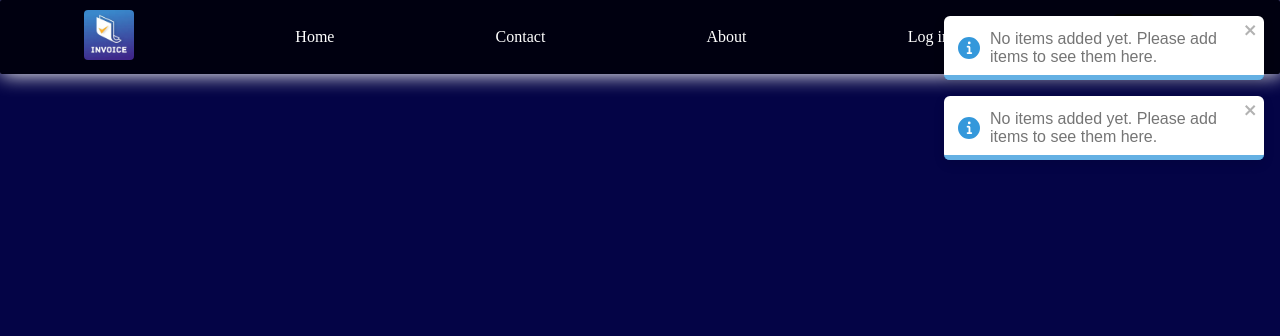
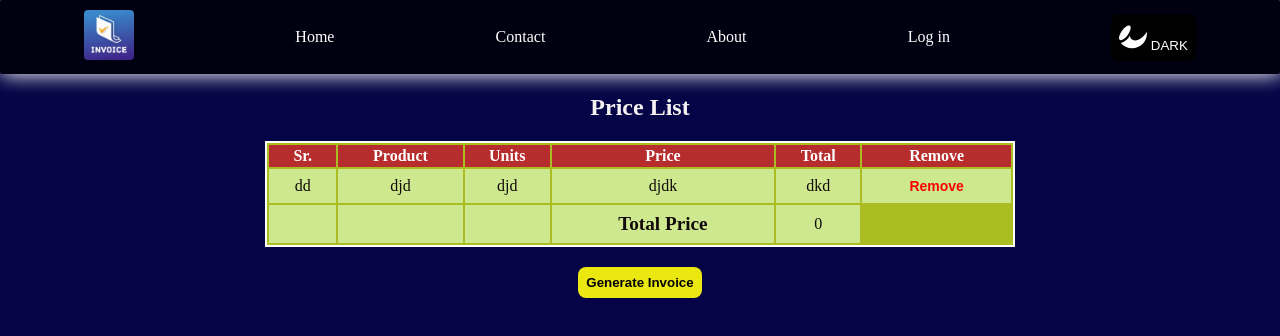
Before and after one commit to ayushbansal212/Invoice-Generator, a React (Create React App) app: page /addeditemslist in a window 1280 px wide. Shown: the top 336 px of the page. Built offline with nearby package versions, Linux system fonts and the light colour scheme; what @react-pdf/renderer would draw is missing.

Commit message:
changes made to product list table

```diff
--- a/src/invoiceGenerator/components/CSS/Invoice.css
+++ b/src/invoiceGenerator/components/CSS/Invoice.css
@@ -77,7 +77,7 @@
     margin: 2vh;
     width: 95%;
 }
-.table{
+.invoicetable{
     width: 95%;
     background-color: white;
     padding: 0px;
--- a/src/invoiceGenerator/components/CSS/ProductList.css
+++ b/src/invoiceGenerator/components/CSS/ProductList.css
@@ -5,33 +5,62 @@
 .mainItemData{
     display: flex;
     flex-direction: column;
-
+    width: 100%;
     align-items: center;
     gap: 20px;
     min-height:fit-content ;
 }
 
 .carttable{
-    width: min(700px , 90%);
     height: fit-content;
+    width: 70%;
+    max-width: 750px;
+    border: 2px solid white;
     background-color: rgb(171, 189, 33);
-    border: 2px solid rgb(19, 50, 61);
-    border:2px solid black;
 }
 .tableheading {
     background-color: rgb(183, 45, 45);
+    font-weight: bold;
+    padding: 2px;
+    text-align: center;
     color: white;
-    margin: 0px;
-    padding: 1vh;
-
 }
 td{
     background-color: rgb(205, 232, 142);
     color: rgb(18, 10, 10);
-    margin: 0px;
     text-align: center;
-    font-weight: 800;
-    padding: 1vh;
+    padding: 1vmin;
+    height: 2vh;
+    font-weight: 450;
+}
+@media (max-width:300px){
+    td{
+        background-color: rgb(205, 232, 142);
+        color: rgb(18, 10, 10);
+        text-align: center;
+        padding: 0px;
+        height: 2vh;
+        font-size: 4vw;
+        font-weight: 450;
+    }
+    .tableheading {
+        background-color: rgb(183, 45, 45);
+        font-weight: 450;
+        font-size: 4vw;
+
+    }
+    .carttable{
+        height: fit-content;
+        width: 100px;
+        font-size: 4vw;
+        max-width: 150px;
+        border: 2px solid white;
+        background-color: rgb(171, 189, 33);
+    }
+    .removeButton{
+        font-size: 4vw;
+    }
+
 }
 
 #totalprice{
@@ -45,10 +74,9 @@ td{
     color: rgb(252, 0, 0);
     width: 100%;
     font-weight: 600;
-    font-size: 14px;
+    font-size: min(14px,4vw);
     height: 100%;
     border-radius: 1px ;
-    padding: 0px;
     box-sizing: border-box;
 
 }
@@ -73,6 +101,3 @@ td{
     padding: 4px;
     font-weight: 900;
 }
-th,td,tr,table{
-    border-radius: 2px;
-}
--- a/src/invoiceGenerator/components/react/Context.js
+++ b/src/invoiceGenerator/components/react/Context.js
@@ -5,7 +5,7 @@ export const InvoiceGeneratorContext = createContext();
 export default function InvoiceGeneratorContextProvider({children}) {
     const [isloggedin,setLoggedIn]=useState(false);
     const [userProfileVisibilty,setUserProfileVisibilty]=useState(false);
-    const [allItems,setAllItems]=useState([]);
+    const [allItems,setAllItems]=useState([{name:"dd",nd:"djd",bbdj:"djd",jkdkd:"djdk",jdk:"dkd"}]);
     const[customerName,setCustomerName]=useState("");
     const [itemsTotal, setItemsTotal] = useState(0);
     const[invoiceId,setInvoiceId]=useState();
--- a/src/invoiceGenerator/components/react/Invoice.js
+++ b/src/invoiceGenerator/components/react/Invoice.js
@@ -53,7 +53,7 @@ function Invoice() {
 
         <hr className="longboldhr"></hr>
 
-        <table className="table">
+        <table className="invoicetable">
           <thead className="tablehead">
             <tr className="tableheader tablerow">
               <th className="tableheader">SR No.</th>
--- a/src/invoiceGenerator/components/react/ProductList.js
+++ b/src/invoiceGenerator/components/react/ProductList.js
@@ -28,7 +28,7 @@ function Card() {
             </div>
                 <table className="carttable">
                     <tr className='tablerow'>
-                        <th className="tableheading">SR No.</th>
+                        <th className="tableheading">Sr.</th>
                         <th className="tableheading">Product</th>
                         <th className="tableheading">Units</th>
                         <th className="tableheading">Price</th>
```
